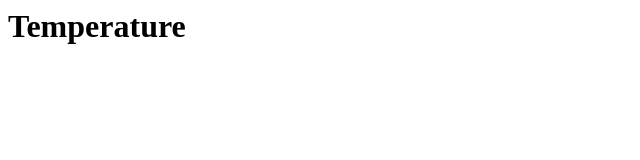
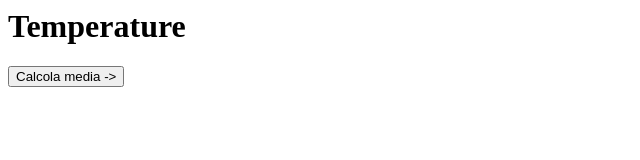
Before and after one commit to AugustoCiuffoletti/ssw_temperature, a website: page index.html in a window 1280 px wide. Shown: the whole page, without its empty margins (0-640 px from the left). Drawn offline with Linux system fonts and the light colour scheme.

Commit message:
1 file modified

```diff
--- a/index.html
+++ b/index.html
@@ -1,3 +1,4 @@
 <h1>Temperature</h1>
 <ul id="citta"></ul>
 <div id="risposta"></div>
+<button id="calcolaMedia">Calcola media -></button> <span id="media"></span>
```
